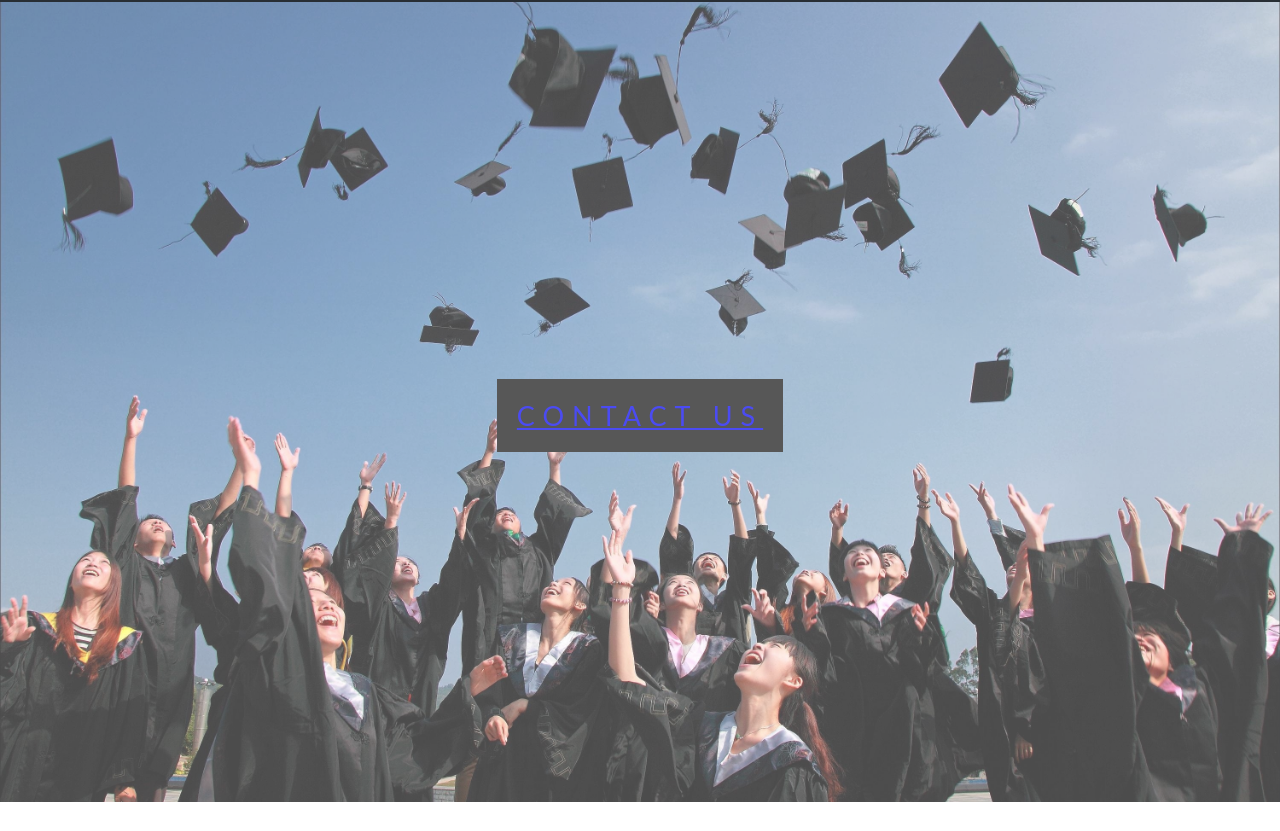
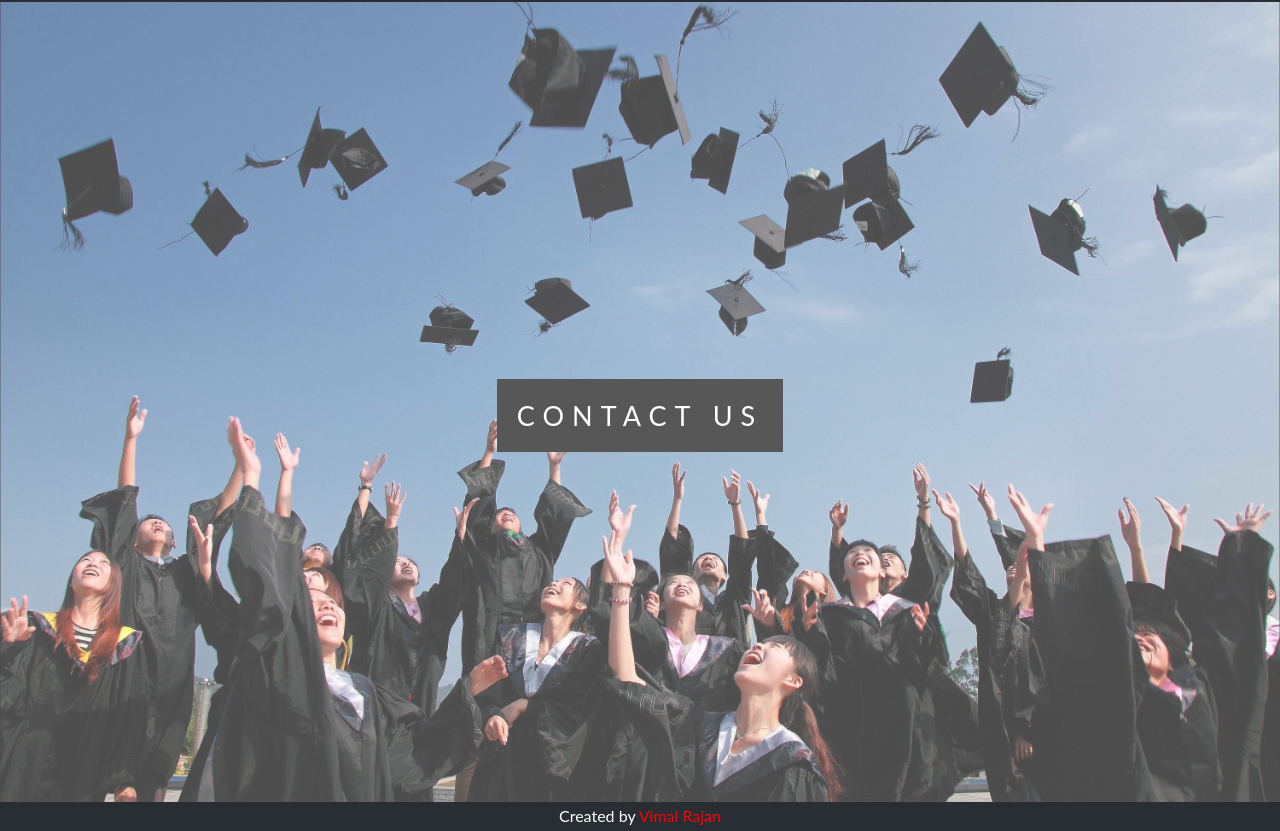
Before and after one commit to vimalrajan242001/Registeration-Form, a plain HTML site: page index.html in a window 1280 px wide. Shown: the part 3128-3959 px from the top of the page. Before the commit the page ends 3930 px from the top, so only its background shows below. Drawn offline with Linux system fonts and the light colour scheme.

Commit message:
final comit

```diff
--- a/css/style.css
+++ b/css/style.css
@@ -7,7 +7,13 @@ body, html{
   line-height:1.8em;
   color:#666;
 }
-
+a{
+  text-decoration: none;
+  color: #ffffff;
+}
+.footer a{
+  color: red;
+}
 .pimg1, .pimg2, .pimg3{
   position:relative;
   opacity:0.70;
@@ -21,7 +27,12 @@ body, html{
   */
   background-attachment:fixed;
 }
-
+.footer{
+  text-align: center;
+  color: #ffffff;
+  background-color: #282e34;
+  width: 100%;
+}
 .pimg1{
   background-image:url('../img/image1.jpg');
   min-height:100%;
@@ -102,3 +113,4 @@ body, html{
   position:relative;
   top:1px;
 }
+}
--- a/index.html
+++ b/index.html
@@ -260,5 +260,6 @@ Others
       </span>
     </div>
   </div>
+  <div class="footer">Created by <a href="mailto:vimalrajan242001@gmail.com"> Vimal Rajan</a></div>
 </body>
 </html>
```
Also changed, not shown: contact.html (+2 -2 lines).
